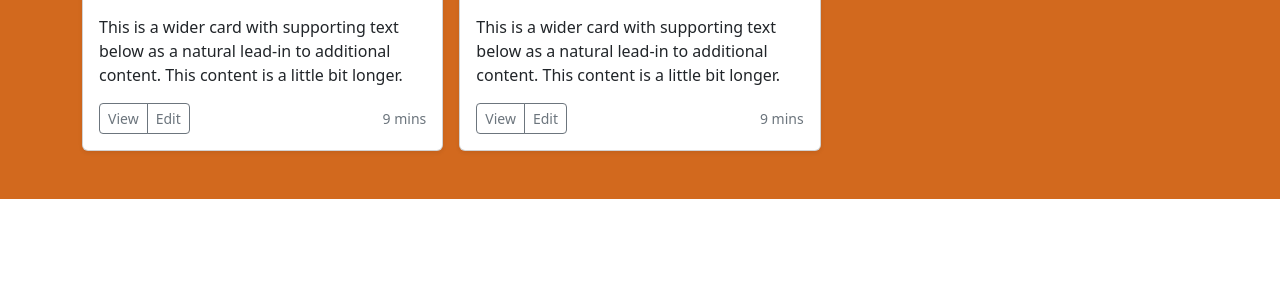
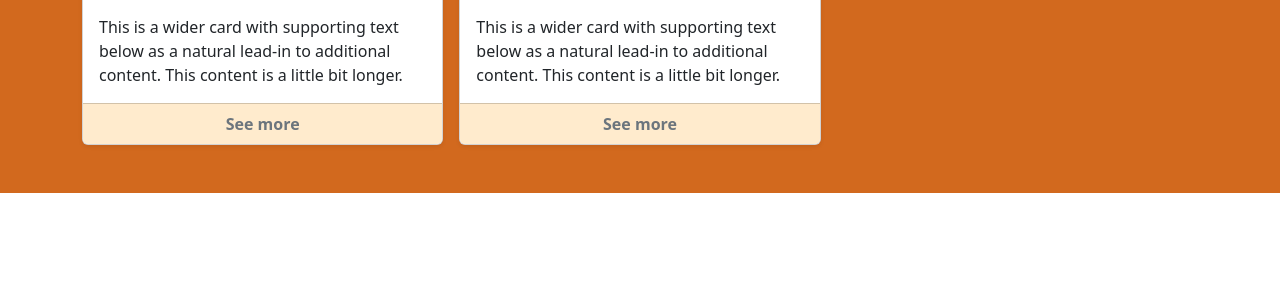
Before and after one commit to Shalomjohn/Launchpad, a Django app: page /own in a window 1280 px wide. Shown: the part 513-800 px from the top of the page. Run offline with Django 4.2, Linux system fonts and the light colour scheme; some libraries are stand-ins or nearby versions.

Commit message:
made card button

```diff
--- a/main/templates/main/own.html
+++ b/main/templates/main/own.html
@@ -5,6 +5,7 @@
 <div class="album py-5 bg-light">
     <div class="container">
         <div class="row row-cols-1 row-cols-sm-2 row-cols-md-3 g-3">
+
             <div class="col">
                 <div class="card shadow-sm">
                     <img class="bd-placeholder-img card-img-top" width="100%" height="225"
@@ -13,14 +14,12 @@
                     <div class="card-body">
                         <p class="card-text">This is a wider card with supporting text below as a natural
                             lead-in to additional content. This content is a little bit longer.</p>
-                        <div class="d-flex justify-content-between align-items-center">
-                            <div class="btn-group">
-                                <button type="button" class="btn btn-sm btn-outline-secondary">View</button>
-                                <button type="button" class="btn btn-sm btn-outline-secondary">Edit</button>
-                            </div>
-                            <small class="text-muted">9 mins</small>
+                    </div>
+                    <a class="no-underline" href="">
+                        <div class="card-footer background-blue text-center">
+                            <b class="text-muted">See more</b>
                         </div>
-                    </div>
+                    </a>
                 </div>
             </div>
             <div class="col">
@@ -31,14 +30,12 @@
                     <div class="card-body">
                         <p class="card-text">This is a wider card with supporting text below as a natural
                             lead-in to additional content. This content is a little bit longer.</p>
-                        <div class="d-flex justify-content-between align-items-center">
-                            <div class="btn-group">
-                                <button type="button" class="btn btn-sm btn-outline-secondary">View</button>
-                                <button type="button" class="btn btn-sm btn-outline-secondary">Edit</button>
-                            </div>
-                            <small class="text-muted">9 mins</small>
+                    </div>
+                    <a class="no-underline" href="">
+                        <div class="card-footer background-blue text-center">
+                            <b class="text-muted">See more</b>
                         </div>
-                    </div>
+                    </a>
                 </div>
             </div>
         </div>
--- a/templates/base.html
+++ b/templates/base.html
@@ -76,6 +76,14 @@
         .btn-space {
             margin-right: 8px;
         }
+
+        .background-blue {
+            background-color: blanchedalmond;
+        }
+
+        .no-underline {
+            text-decoration: none;
+        }
     </style>
 
 
```
Also changed, not shown: main/templates/main/home.html (+59 -77 lines).
